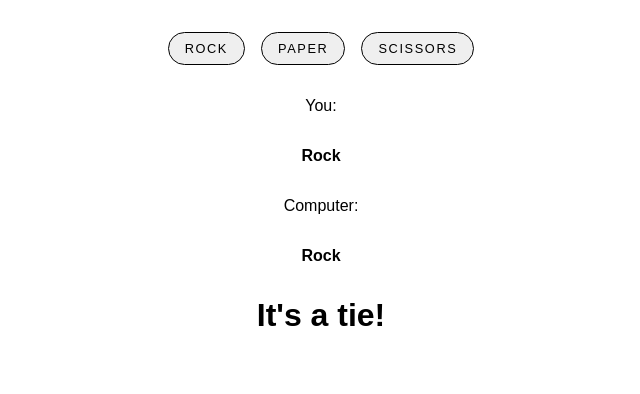
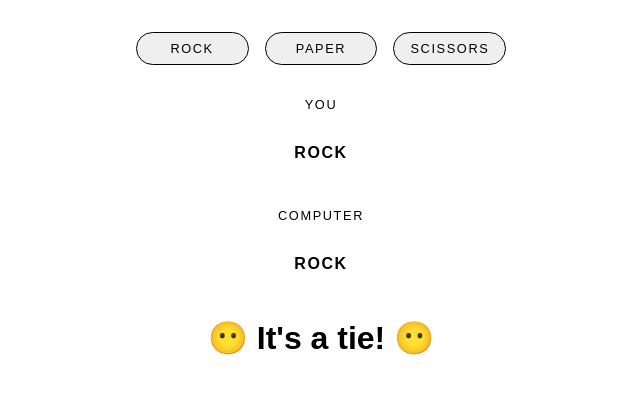
Before and after one commit to sarav929/codespace-rps, a plain HTML site: page index.html in a window 1280 px wide. Both pictures are taken after a click on the button "ROCK". Shown: the whole page, without its empty margins (319-959 px from the left). Drawn offline with Linux system fonts and the light colour scheme.

Commit message:
add more styling

```diff
--- a/index.html
+++ b/index.html
@@ -13,11 +13,13 @@
         <button id="paper">Paper</button>
         <button id="scissors">Scissors</button>
     </div>
-    <p>You:</p>
-    <div id="your-choice"></div>
-    <p>Computer:</p>
-    <div id="computer-choice"></div>
+    <div class="game">
+        <p class="player">You</p>
+        <div id="your-choice"></div>
+        <p class="player">Computer</p>
+        <div id="computer-choice"></div>
 
-    <div id="result"></div>
+        <div id="result"></div>
+    </div>
 </body>
 </html>
--- a/main.js
+++ b/main.js
@@ -14,7 +14,7 @@ function getComputerChoice(array) {
 
 function checkWin(player1, player2) {
   if (player1 == player2) {
-    return "It's a tie!";
+    return "😶 It's a tie! 😶";
   }
 
   if (player1 == 'rock') {
--- a/style.css
+++ b/style.css
@@ -16,13 +16,26 @@ body {
     font-size: large;
 }
 
-p {
+.player {
     margin: 0;
+    text-transform: uppercase;
+    letter-spacing: .1rem;
+    font-size: .8rem;
+}
+
+.game {
+    margin: auto;
+    display: flex;
+    flex-direction: column;
+    align-items: center;
+    gap: 2rem;
 }
 
 #your-choice, #computer-choice {
-    text-transform: capitalize;
     font-weight: bold;
+    height: 2rem;
+    text-transform: uppercase;
+    letter-spacing: .1rem;
 }
 
 #result {
@@ -40,7 +53,9 @@ button {
 }
 
 .btns-container {
-    display: flex;
+    display: grid;
+    grid-template-rows: 1fr;
+    grid-template-columns: repeat(3, 1fr);
     gap: 1rem;
 }
 
```
Also changed, not shown: cypress.config.js (added, +9 -0 lines), cypress/e2e/main.cy.js (added, +5 -0 lines), cypress/fixtures/example.json (added, +5 -0 lines), cypress/support/commands.js (added, +25 -0 lines), cypress/support/e2e.js (added, +17 -0 lines).
